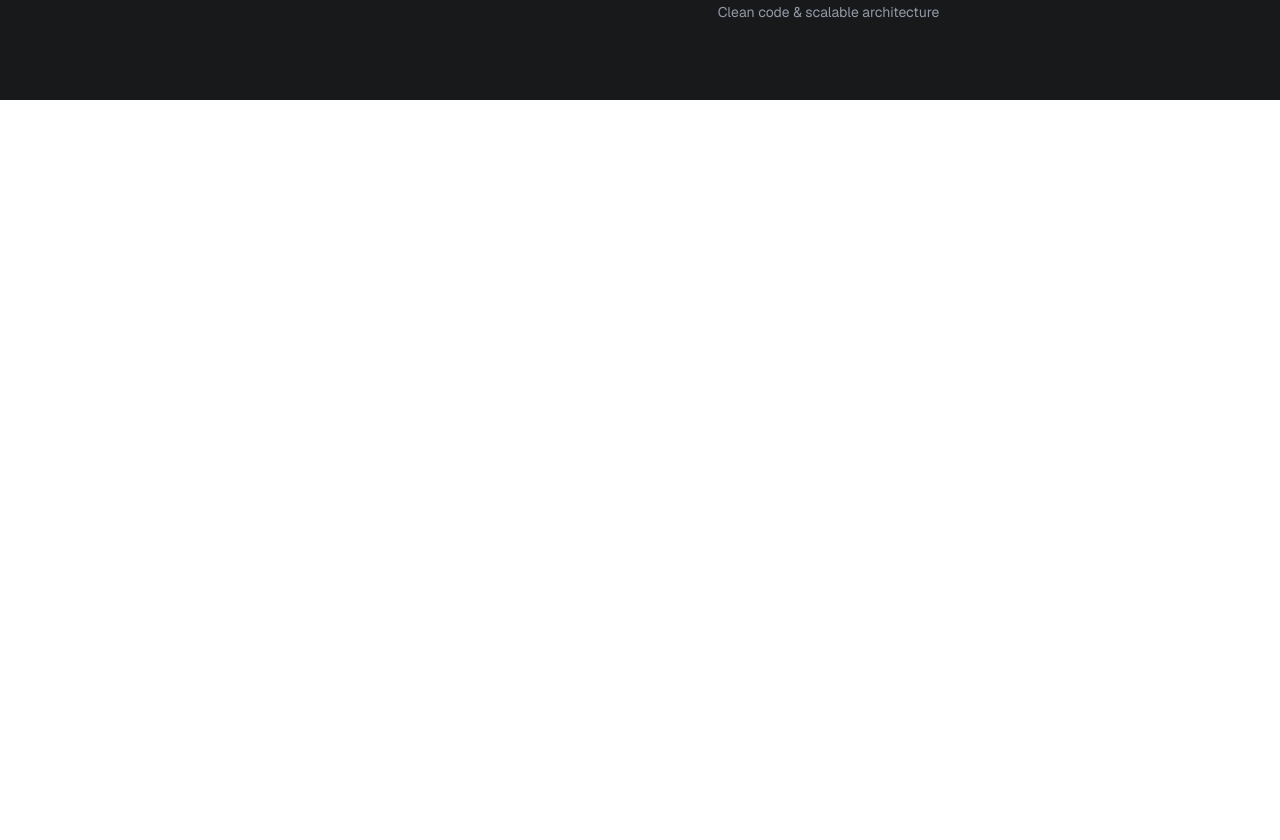
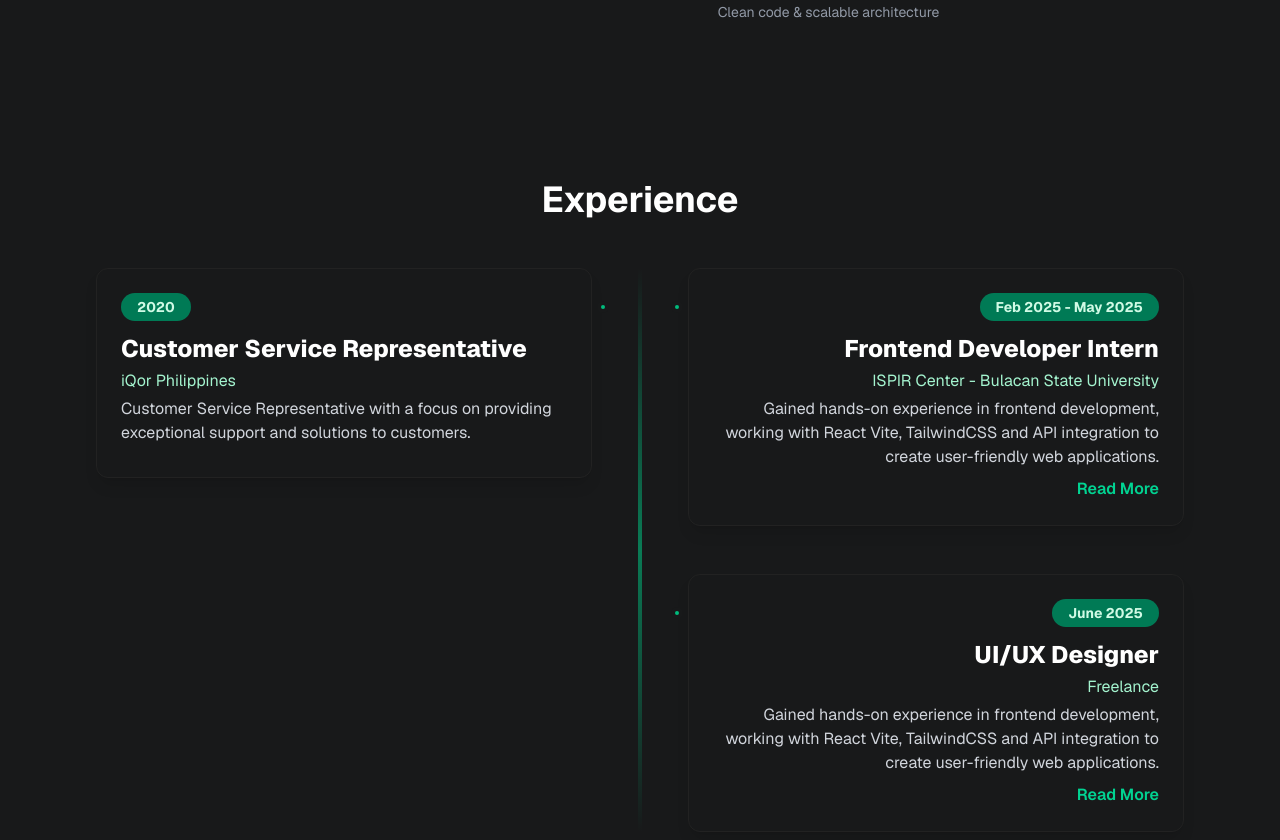
Before and after one commit to teressaconde/teressa-portfolio, a Next.js app: page / in a window 1280 px wide. Shown: the part 1124-1964 px from the top of the page. Before the commit the page ends 1224 px from the top, so only its background shows below. Built offline with nearby package versions, Linux system fonts and the light colour scheme.

Commit message:
added exp section

```diff
--- a/app/AboutSection.js
+++ b/app/AboutSection.js
@@ -43,13 +43,10 @@ export default function AboutSection() {
           transition={{ duration: 0.7, delay: 0.2 }}
         >
           <p>
-            I'm an Information Technology graduate from Cavite State University – Trece Martires Campus,
-            specializing in Web Development and Programming. I’m passionate about building efficient,
-            scalable web applications and exploring how AI can enhance development.
+            Information Technology graduate from Cavite State University - Trece Martires Campus specializing in Web Development and Programming. Passionate about creating efficient, scalable web applications and exploring the intersection of AI and development.
           </p>
           <p>
-            My development approach blends technical expertise with creative problem-solving, crafting
-            elegant solutions that balance form and function.
+            My approach combines technical expertise with creative problem-solving to deliver elegant solutions that balance form and function.
           </p>
         </motion.div>
 
--- /dev/null
+++ b/app/ExperienceSection.js
@@ -0,0 +1,88 @@
+"use client";
+import { motion } from "framer-motion";
+
+const experiences = [
+  {
+    date: "2020",
+    title: "Customer Service Representative",
+    company: "iQor Philippines",
+    description:
+      "Customer Service Representative with a focus on providing exceptional support and solutions to customers.",
+    side: "left",
+  },
+  {
+    date: "Feb 2025 - May 2025",
+    title: "Frontend Developer Intern",
+    company: "ISPIR Center - Bulacan State University",
+    description:
+      "Gained hands-on experience in frontend development, working with React Vite, TailwindCSS and API integration to create user-friendly web applications.",
+    side: "right",
+    readMore: true,
+  },
+  {
+    date: "June 2025",
+    title: "UI/UX Designer",
+    company: "Freelance",
+    description:
+      "Gained hands-on experience in frontend development, working with React Vite, TailwindCSS and API integration to create user-friendly web applications.",
+    side: "right",
+    readMore: true,
+  },
+];
+
+export default function ExperienceSection() {
+  return (
+    <section id="experience" className="w-full min-h-[60vh] bg-[#18191A] px-4 md:px-24 py-20">
+      <h2 className="text-3xl md:text-4xl font-bold text-center mb-12">Experience</h2>
+      <div className="relative flex flex-col md:flex-row items-start md:items-stretch justify-center gap-8">
+        {/* Timeline vertical line */}
+        <div className="hidden md:block absolute left-1/2 top-0 h-full w-1 bg-gradient-to-b from-transparent via-emerald-500/60 to-transparent rounded-full z-0" style={{ transform: 'translateX(-50%)' }} />
+        <div className="flex-1 flex flex-col gap-12 z-10">
+          {/* Left side experiences */}
+          {experiences.filter(e => e.side === "left").map((exp, idx) => (
+            <motion.div
+              key={exp.title}
+              className="relative bg-[#18191A] border border-[#222] rounded-xl shadow-lg p-6 md:mr-8"
+              initial={{ opacity: 0, x: -40 }}
+              whileInView={{ opacity: 1, x: 0 }}
+              transition={{ duration: 0.6, delay: idx * 0.2 }}
+              viewport={{ once: true }}
+            >
+              <span className="absolute right-[-18px] top-8 w-3 h-3 bg-emerald-500 rounded-full border-4 border-[#18191A] md:block hidden" />
+              <div className="inline-block px-4 py-1 bg-emerald-700 text-emerald-100 rounded-full text-sm font-bold mb-3">
+                {exp.date}
+              </div>
+              <div className="text-xl md:text-2xl font-extrabold mb-1">{exp.title}</div>
+              <div className="text-emerald-200 mb-1">{exp.company}</div>
+              <div className="text-gray-300 mb-2">{exp.description}</div>
+            </motion.div>
+          ))}
+        </div>
+        <div className="flex-1 flex flex-col gap-12 z-10">
+          {/* Right side experiences */}
+          {experiences.filter(e => e.side === "right").map((exp, idx) => (
+            <motion.div
+              key={exp.title}
+              className="relative bg-[#18191A] border border-[#222] rounded-xl shadow-lg p-6 md:ml-8 text-right"
+              initial={{ opacity: 0, x: 40 }}
+              whileInView={{ opacity: 1, x: 0 }}
+              transition={{ duration: 0.6, delay: idx * 0.2 }}
+              viewport={{ once: true }}
+            >
+              <span className="absolute left-[-18px] top-8 w-3 h-3 bg-emerald-500 rounded-full border-4 border-[#18191A] md:block hidden" />
+              <div className="inline-block px-4 py-1 bg-emerald-700 text-emerald-100 rounded-full text-sm font-bold mb-3">
+                {exp.date}
+              </div>
+              <div className="text-xl md:text-2xl font-extrabold mb-1">{exp.title}</div>
+              <div className="text-emerald-200 mb-1">{exp.company}</div>
+              <div className="text-gray-300 mb-2">{exp.description}</div>
+              {exp.readMore && (
+                <a href="#" className="text-emerald-400 font-semibold hover:underline">Read More</a>
+              )}
+            </motion.div>
+          ))}
+        </div>
+      </div>
+    </section>
+  );
+}
--- a/app/page.js
+++ b/app/page.js
@@ -3,6 +3,7 @@ import Image from "next/image";
 import { useState, useEffect } from "react";
 import dynamic from "next/dynamic";
 import AboutSection from "./AboutSection";
+import ExperienceSection from "./ExperienceSection";
 
 const LoadingScreen = dynamic(() => import("./LoadingScreen"), { ssr: false });
 
@@ -27,6 +28,7 @@ export default function Home() {
         <div className="flex gap-8 text-lg font-bold">
           <a href="#home" className="hover:text-yellow-400 transition">HOME</a>
           <a href="#about" className="hover:text-yellow-400 transition">ABOUT</a>
+          <a href="#experience" className="hover:text-yellow-400 transition">EXPERIENCE</a>
         </div>
       </nav>
 
@@ -71,6 +73,8 @@ export default function Home() {
 
       {/* About Section */}
       <AboutSection />
+      {/* Experience Section */}
+      <ExperienceSection />
 
       {/* Optional: Subtle dots background */}
       <div className="pointer-events-none fixed inset-0 z-0">
```
